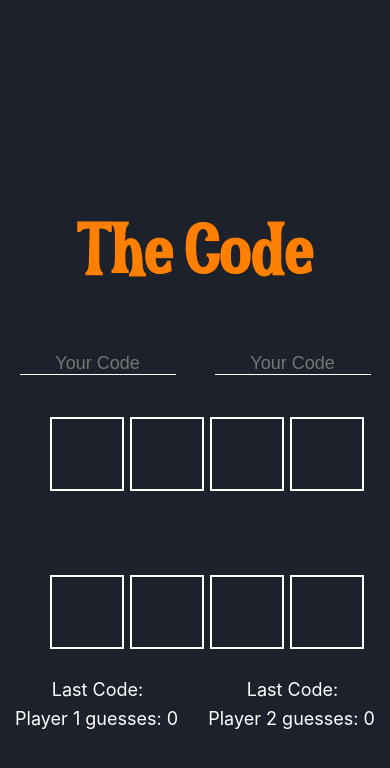
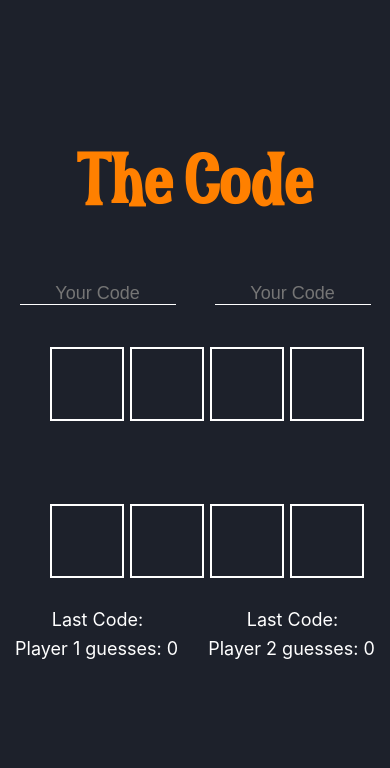
Before and after one commit to IgleDev/the-code, a React (Create React App) app: page / in a window 390 px wide. Shown: the top 768 px of the page. Built offline with nearby package versions, Linux system fonts and the light colour scheme.

Commit message:
Update, add Responsive

```diff
--- a/src/App.css
+++ b/src/App.css
@@ -107,7 +107,7 @@
 
 @media only screen and (max-width: 600px) {
   .title > h1{
-    margin-top: 30%;
+    margin-top: 10%;
     font-size: 48px;
   }
 
```
